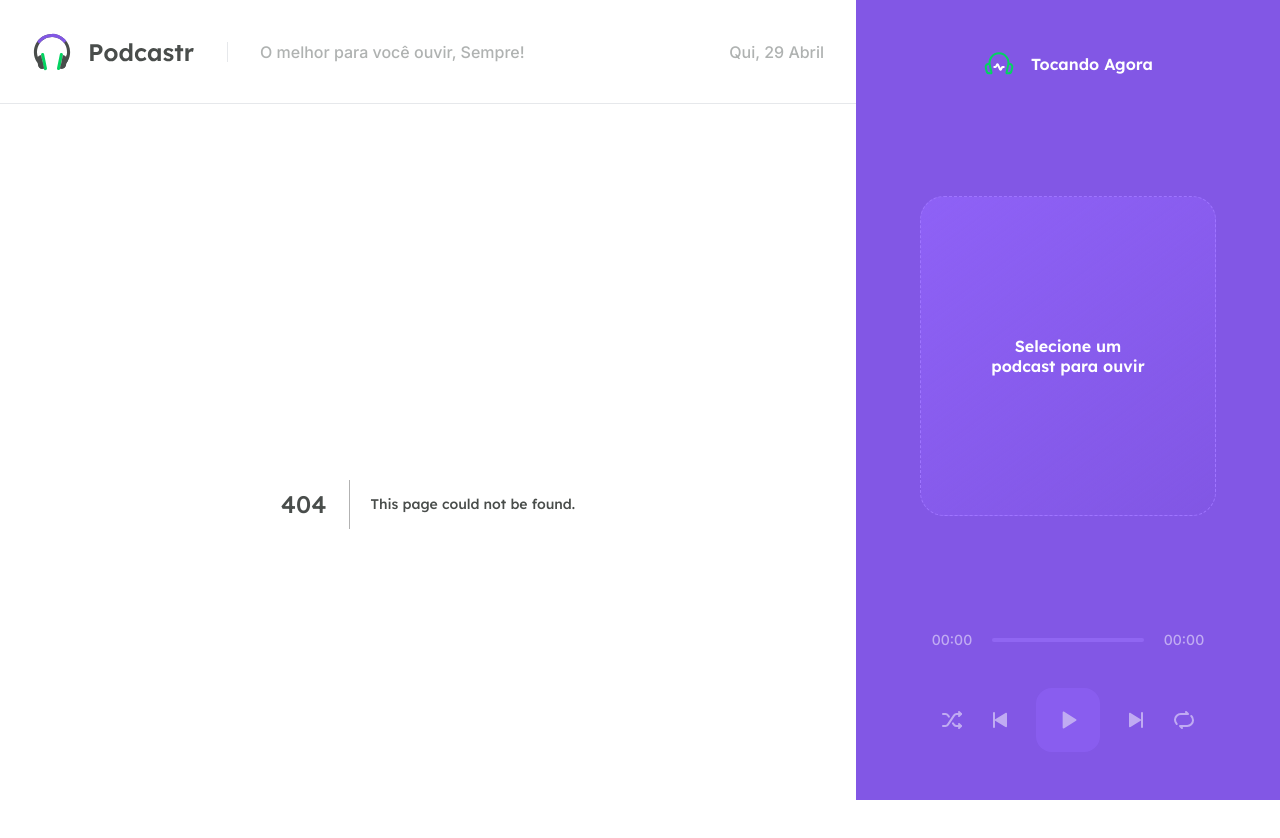
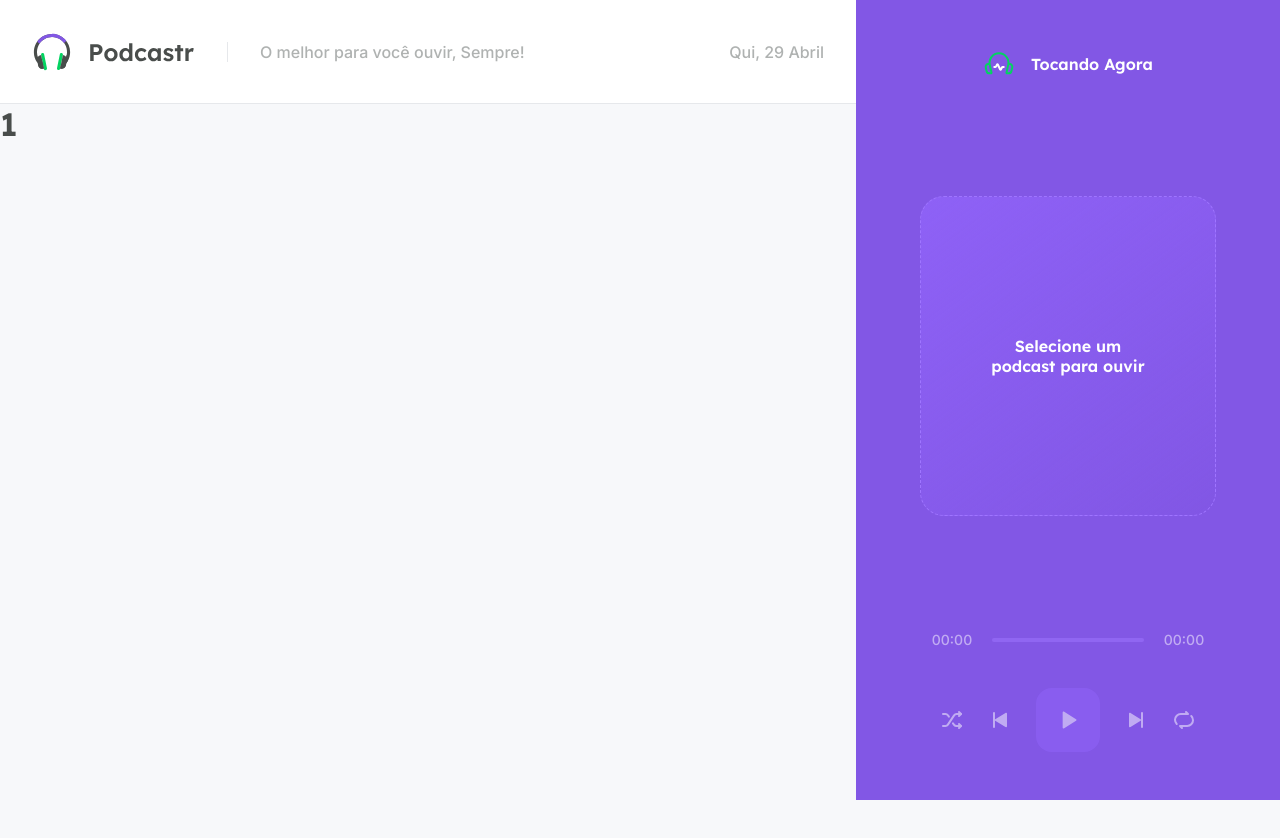
Before and after one commit to ElijahJunnior/nlw-project-one, a Next.js app: page /episode/1 in a window 1280 px wide. Before the commit this address had no page. Shown: the top 838 px of the page. After the commit the page ends 800 px from the top, so only its background shows below. Built offline with nearby package versions, Linux system fonts and the light colour scheme.

Commit message:
starting episode's page :grin::smile::grin:

```diff
--- /dev/null
+++ b/src/pages/episode/[slug].tsx
@@ -0,0 +1,11 @@
+import { useRouter } from 'next/router';
+
+export default function Episode() {
+    const router = useRouter();
+
+    return (
+
+        <h1>{router.query.slug}</h1>
+
+    )
+}
```
